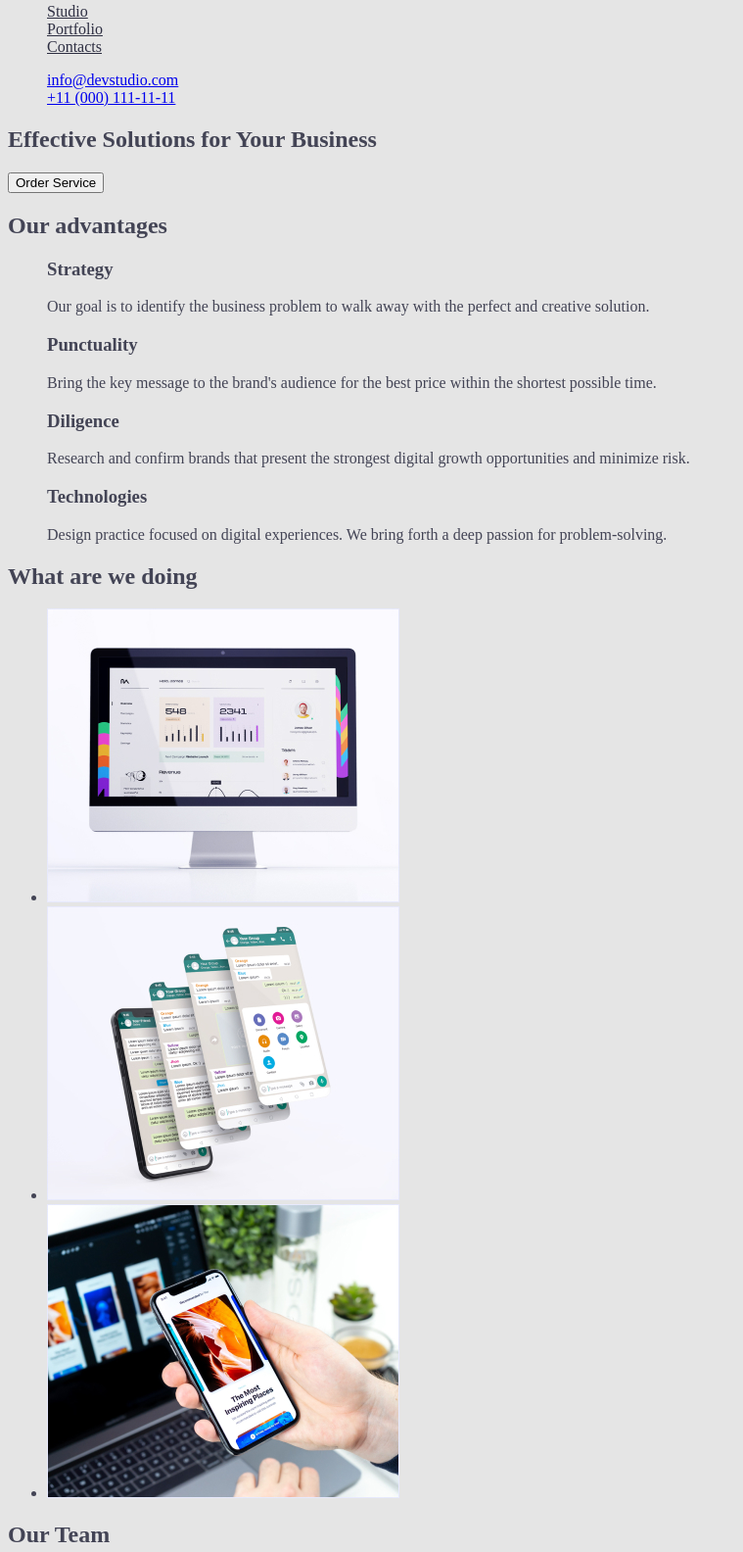
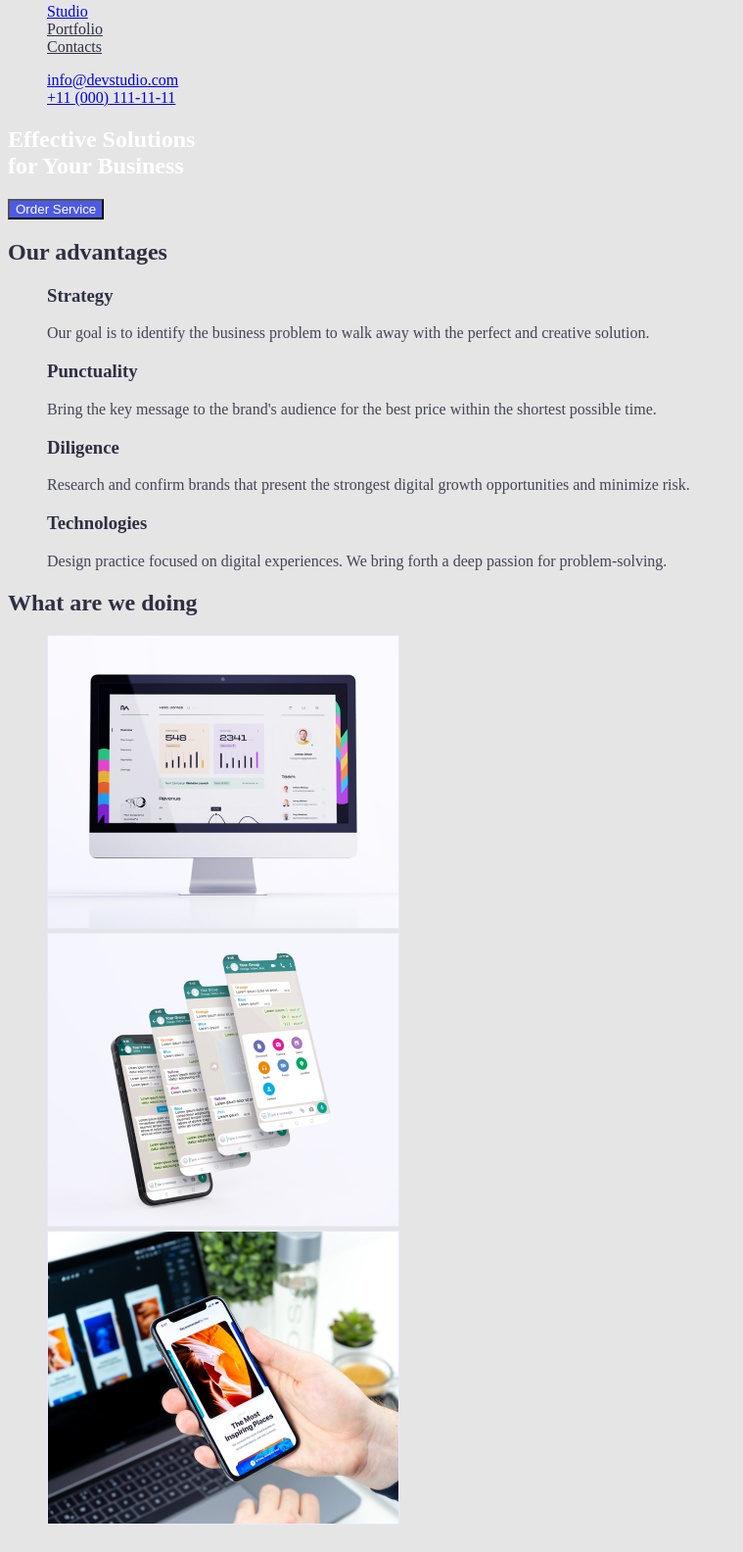
Before and after one commit to NgokToanNL/goit-markup-hw-02-ENG, a plain HTML site: page index.html in a window 1280 px wide. Shown: the part 39-1623 px from the top of the page at 98% size, without its empty margins (0-759 px from the left). Drawn offline with Linux system fonts and the light colour scheme.

Commit message:
Сss_color

```diff
--- a/css/styles.css
+++ b/css/styles.css
@@ -7,10 +7,18 @@
 /* white text color #FFFFFF */
 /* accent blue color #4D5AE5 */
 /* secondary white text color #4D5AE5 */
-
+:root{
+    --primary-text-color: #434455;
+    --title-text-color: #2E2F42;
+    --accent-color: #4D5AE5;
+    --white-text-color: #FFFFFF;
+    --primary-bg-color: #E5E5E5;
+    --active-button-color:#4D5AE5;
+    --non-active-button-color: #F4F4FD;
+}
 .page {
-    color:#434455;
-    background-color: #E5E5E5;
+    color: var(--primary-text-color);
+    background-color: var(--primary-bg-color);
 }
 
 .list {
@@ -18,15 +26,52 @@
 }
 
 .logo {
-    color: #2E2F42;
+    color: var(--title-text-color);
 }
 
 /* site nav */
 .site-nav .link {
-    color: #2E2F42;
+    color: var(--title-text-color);
 }
 
 .site-nav .link:hover,
 .site-nav .link:focus {
     color: #000000;
 }
+
+/* Hero */
+.hero-title {
+    color: var(--white-text-color);
+}
+
+/* Sections */
+.section-title {
+    color: var(--title-text-color);
+}
+
+/* Features */
+.feature-list .title {
+    color: var(--title-text-color);
+}
+
+/* Team */
+.team-list .title {
+    color: var(--title-text-color);
+}
+
+/* Buttons */
+
+.button {
+    color: var(--accent-color);
+    background-color: var(--non-active-button-color)
+}
+
+.button.primary {
+    color: var(--white-text-color);
+    background-color: var(--active-button-color);
+}
+
+.button.secondary {
+    color: var(--accent-color);
+    background-color: var(--non-active-button-color)
+}
--- a/index.html
+++ b/index.html
@@ -8,7 +8,6 @@
     <link rel="stylesheet" href="./css/styles.css">
     <title>Studio</title>
 </head>
-
 <body class="page">
     <header>
         <!-- Логотип -->
@@ -17,7 +16,7 @@
         <nav>
             <ul class="site-nav list">
                 <li>
-                    <a href="./index.html" title="Studio" class="link">Studio</a>
+                    <a href="./index.html" title="Studio" >Studio</a>
                 </li>
                 <li>
                     <a href="./portfolio.html" title="Portfolio" class="link">Portfolio</a>
@@ -41,41 +40,41 @@
     </header>
     <main>
         <!-- Дошка з контентом -->
-        <section>
-            <h1>Effective Solutions for Your Business</h1>
-            <button type="button">Order Service</button>
+        <section class="hero">
+            <h1 class="hero-title">Effective Solutions <br/> for Your Business</h1>
+            <button type="button" class="button primary">Order Service</button>
             <!-- <a href="" alt="order">Order Service</a> -->
         </section>
         <!-- Секція "Наші переваги" -->
-        <section>
-            <h2>Our advantages</h2>
-            <ul class="list">
+        <section class="section">
+            <h2 class="section-title">Our advantages</h2>
+            <ul class="feature-list list">
                 <li>
-                    <h3>Strategy</h3>
+                    <h3 class="title">Strategy</h3>
                     <p>Our goal is to identify the business
                         problem to walk away with the perfect and creative solution.</p>
                 </li>
                 <li>
-                    <h3>Punctuality</h3>
+                    <h3 class="title">Punctuality</h3>
                     <p>Bring the key message to the brand's audience for the best price within the shortest possible
                         time.</p>
                 </li>
                 <li>
-                    <h3>Diligence</h3>
+                    <h3 class="title">Diligence</h3>
                     <p>Research and confirm brands that present the strongest digital growth opportunities and minimize
                         risk.</p>
                 </li>
                 <li>
-                    <h3>Technologies</h3>
+                    <h3 class="title">Technologies</h3>
                     <p>Design practice focused on digital experiences. We bring forth a deep passion for
                         problem-solving.</p>
                 </li>
             </ul>
         </section>
         <!-- Секція  "Чим ми займаємося"-->
-        <section>
-            <h2>What are we doing</h2>
-            <ul>
+        <section class="section">
+            <h2 class="section-title">What are we doing</h2>
+            <ul class="work-list list">
                 <li>
                     <a href="">
                         <img src="./images/monitor.jpg" width="360" height="300" alt="monitor">
@@ -94,27 +93,27 @@
             </ul>
         </section>
         <!-- Секція "Наша команда" -->
-        <section>
-            <h2>Our Team</h2>
-            <ul>
+        <section class="section">
+            <h2 class="section-title">Our Team</h2>
+            <ul class="team-list list">
                 <li>
                     <img src="./images/mark.jpg" width="264" height="260" alt="Mark Guerrero">
-                    <h3>Mark Guerrero</h3>
+                    <h3 class="title">Mark Guerrero</h3>
                     <p>Product Designer</p>
                 </li>
                 <li>
                     <img src="./images/tom.jpg" width="264" height="260" alt="Tom Ford">
-                    <h3>Tom Ford</h3>
+                    <h3 class="title">Tom Ford</h3>
                     <p>Frontend Developer</p>
                 </li>
                 <li>
                     <img src="./images/camila.jpg" width="264" height="260" alt="Camila Garcia">
-                    <h3>Camila Garcia</h3>
+                    <h3 class="title">Camila Garcia</h3>
                     <p>Marketing</p>
                 </li>
                 <li>
                     <img src="./images/daniel.jpg" width="264" height="260" alt="Daniel Wilson">
-                    <h3>Daniel Wilson</h3>
+                    <h3 class="title">Daniel Wilson</h3>
                     <p>UI Designer</p>
                 </li>
             </ul>
```
Also changed, not shown: portfolio.html (+22 -22 lines).
